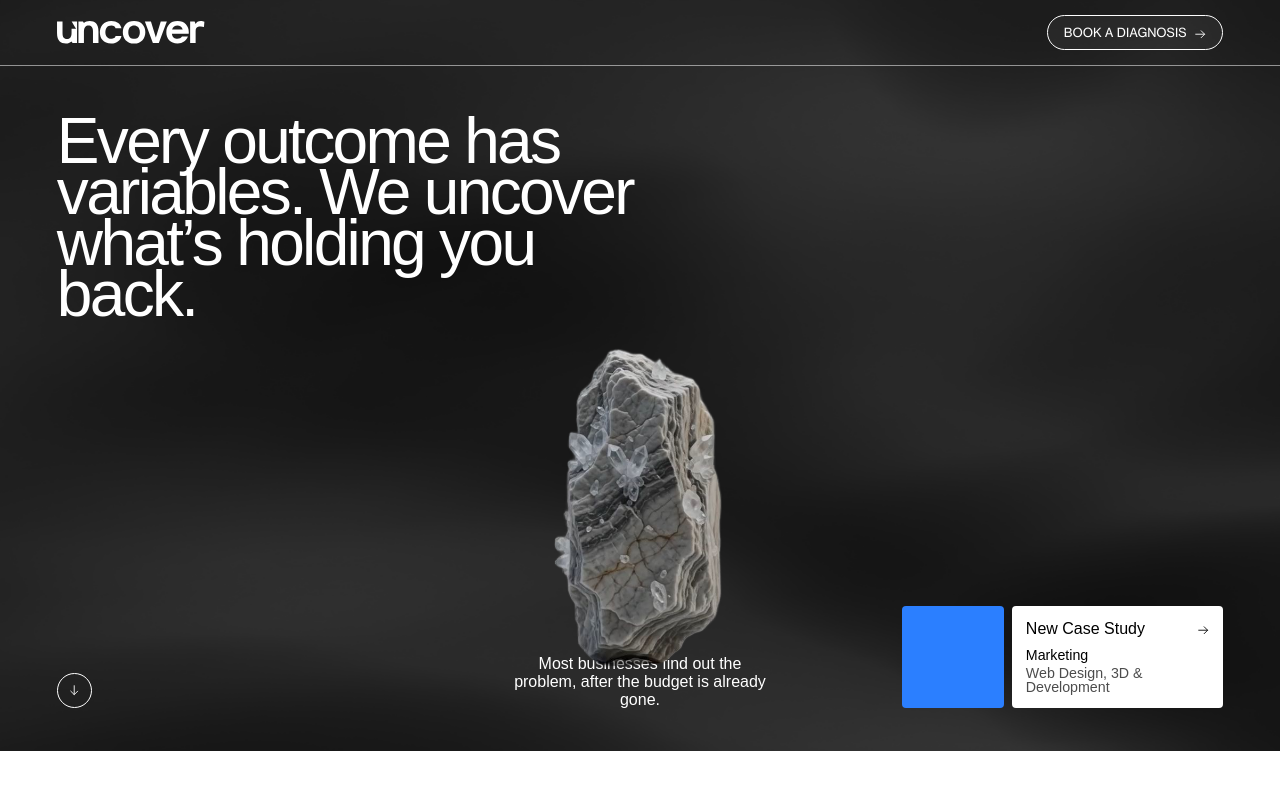
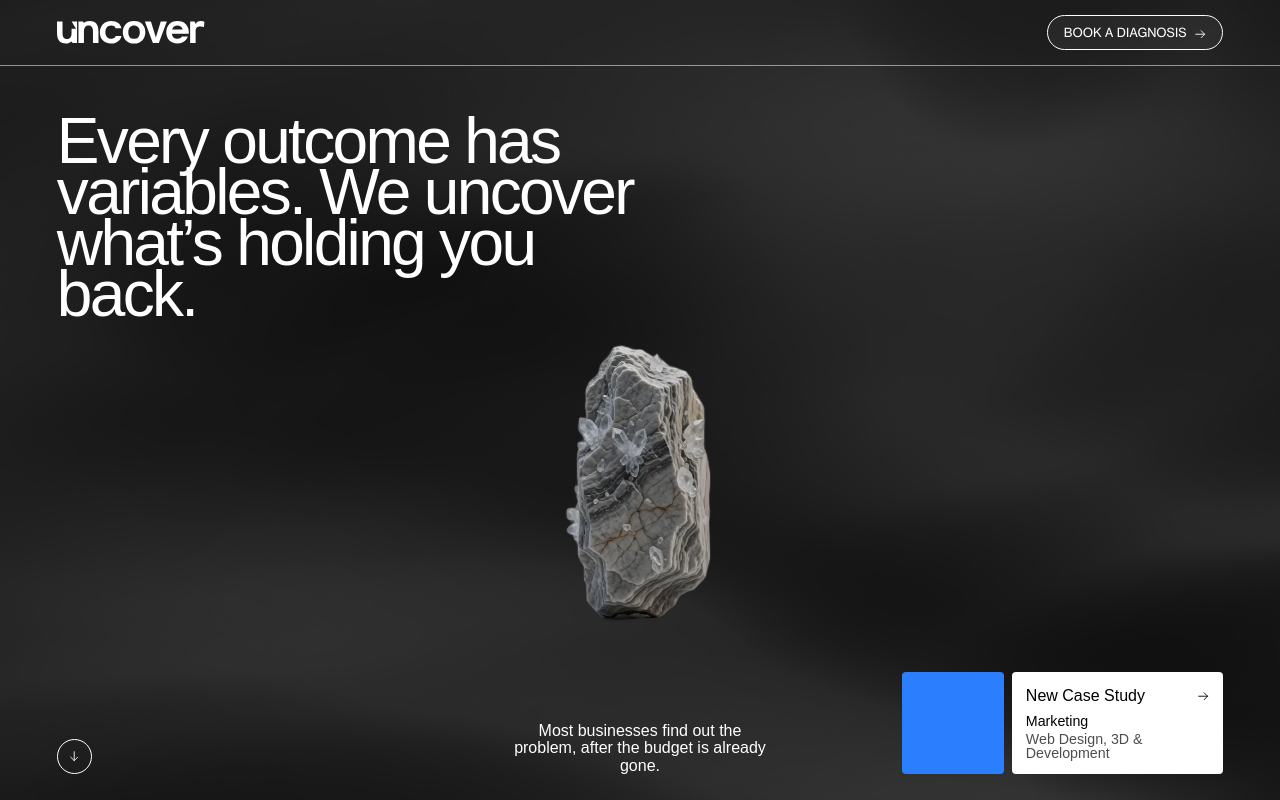
Before and after one commit to Balamiayush/Uncover-Website, a Next.js app: page / in a window 1280 px wide. Shown: the top 800 px of the page. Built offline with nearby package versions, Linux system fonts and the light colour scheme; a web font is replaced by a local one.

Commit message:
feat: implement scroll-triggered frame sequence animation and hero section components

```diff
--- a/src/app/(home-page)/_components/HeroSection.tsx
+++ b/src/app/(home-page)/_components/HeroSection.tsx
@@ -7,7 +7,7 @@ import Image from "next/image";
 
 export default function HeroSection() {
   return (
-    <div className="h-full  w-full relative  text-white pt-[130px] lg:pt-[9.028vw] pb-[52px] lg:pb-[3.33vw]  ">
+    <div className="h-screen  w-full relative  text-white pt-[130px] lg:pt-[9.028vw] pb-[52px] lg:pb-[2vw]  ">
       <Image
         fill
         className=" object-cover"
@@ -15,7 +15,7 @@ export default function HeroSection() {
         alt=""
       />
 
-      <LayoutWrapper className=" w-full relative z-10">
+      <LayoutWrapper className=" w-full relative z-10 flex flex-col h-full justify-between">
         <div className="">
           <h1 className="text-[40px] lg:text-[5vw] xl:text-[5vw] leading-[100%] lg:leading-[80%] tracking-[-3px] lg:tracking-[-0.208vw] max-w-[358px] lg:max-w-[47.222vw]">
             Every outcome has variables. We uncover what’s holding you back.
@@ -32,14 +32,7 @@ export default function HeroSection() {
           </div>
 
           <div className="flex justify-center max-lg:gap-[48px] flex-col items-center">
-            <div className="lg:w-[19.583vw] lg:h-[22.153vw] w-[190px] h-[207px] relative opacity-0">
-              <Image
-                fill
-                alt=""
-                className="object-cover"
-                src="https://res.cloudinary.com/dfajjqglx/image/upload/v1787649245/image_1_t2nsgn.png"
-              />
-            </div>
+
             <p className="lg:max-w-[19.86vw] max-w-[286px] text-center lg:text-[1.25vw] text-[18px] text-white leading-[110%] font-normal">
               Most businesses find out the problem, after the budget is already
               gone.
--- a/src/app/(home-page)/_components/ScrollVideoFrameComp.tsx
+++ b/src/app/(home-page)/_components/ScrollVideoFrameComp.tsx
@@ -91,7 +91,7 @@ export default function ScrollVideoFrameComp() {
 
   return (
     <div ref={containerRef} className="w-full h-full fixed z-1000 top-0 pointer-events-none">
-      <section className="canvas-section fixed  left-1/2 -translate-x-1/2 lg:top-[32%] xl:top-[40%] md:top-[60%] max-lg:top-1/2 max-lg:-translate-y-1/2 w-full h-[40%] md:w-[40vw] md:h-[40vw] lg:h-[30vw] lg:w-[30vw]">
+      <section className="canvas-section fixed  left-1/2 -translate-x-1/2 lg:top-[32%] xl:top-[40%] md:top-[60%] max-lg:top-1/2 max-lg:-translate-y-1/2 w-full h-[40%] md:w-[40vw] md:h-[40vw] lg:h-[26vw] lg:w-[26vw]">
         <canvas ref={canvasRef} className="h-full w-full object-cover" />
       </section>
     </div>
```
